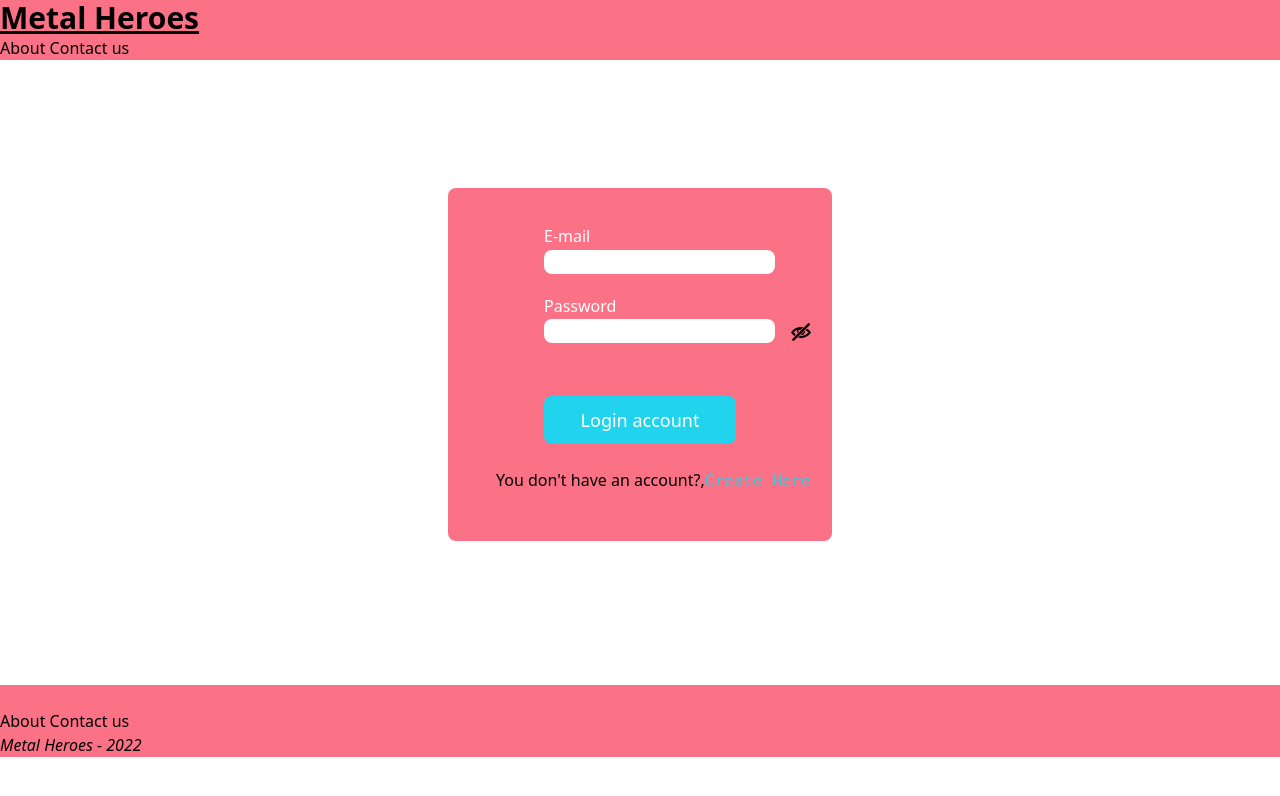
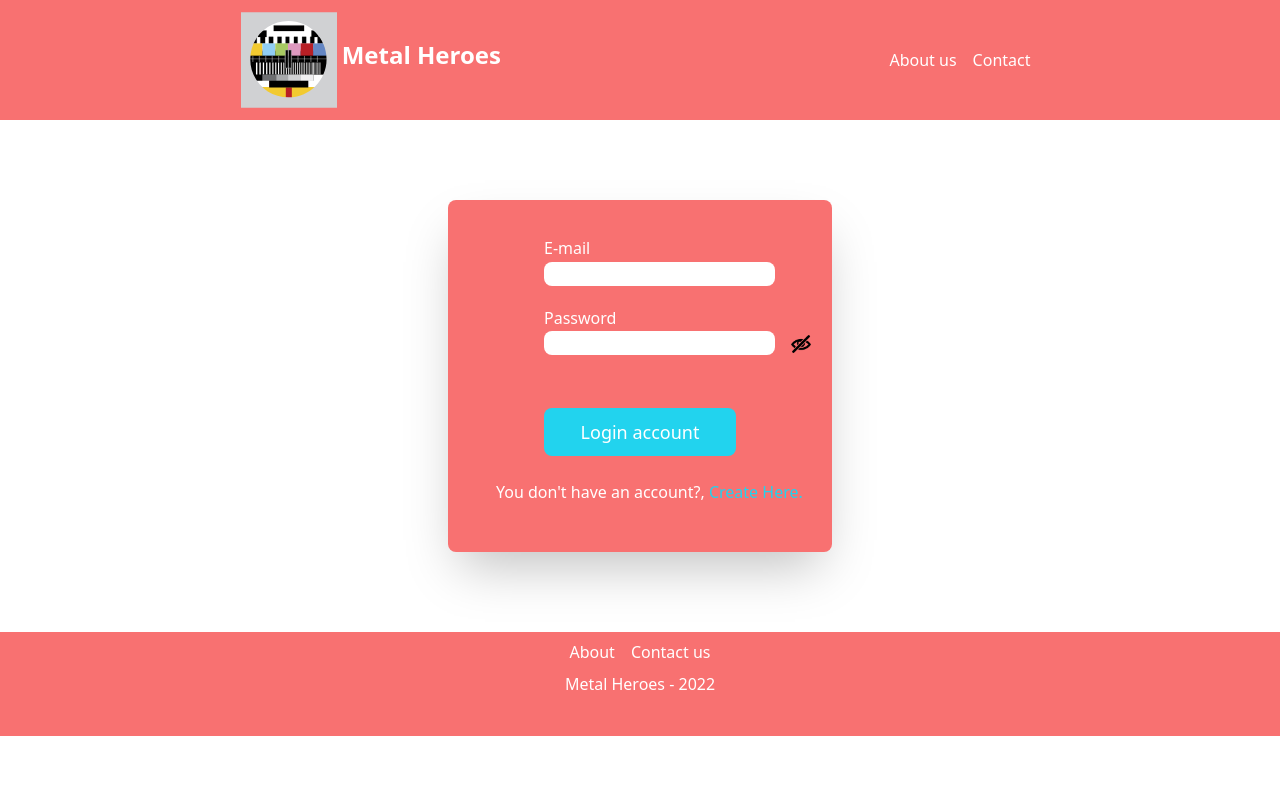
Before and after one commit to Luis09almanza/Integradora_webpage, a plain HTML site: page src/pages/login.html in a window 1280 px wide. Drawn offline with nearby package versions, Linux system fonts and the light colour scheme; files whose address does not match are found by name.

Commit message:
feat: modificar el diseño de todas las paginas

```diff
--- a/src/pages/login.html
+++ b/src/pages/login.html
@@ -19,18 +19,24 @@
     </script>
   </head>
   <body>
-    <header class="bg-rose-400">
-      <!--Header-->
-      <img src="src\img\test.svg" alt="" />
-      <h1 class="text-3xl font-bold underline">Metal Heroes</h1>
-      <div>
-        <a href="#">About</a>
-        <a href="#">Contact us</a>
-      </div>
+
+    <header class="flex flex-wrap flex-row justify-center bg-red-400 text-white sticky top-0">
+        <div class="basis-1/2 pt-3 pb-3">
+            <img src="../img/test.svg" alt="Logotipo" class="md:w-24 md:h-24 md:inline-flex hidden">
+            <h1 class="text-2xl font-bold inline-flex ">Metal Heroes</h1>
+        </div>
+
+        <div class="flex-initial flex items-center justify-center">
+            <a href="./about_us.html" class="m-2 hover:text-cyan-400 hover:font-bold ">About us</a>
+            <a href="./comments.html" class="m-2 hover:text-cyan-400 hover:font-bold">Contact</a>
+        </div>
+
     </header>
-    <div class="flex justify-center items-center mt-32">
+
+
+    <div class="flex justify-center items-center m-20">
       <!--Login inputs and titles-->
-      <div class="bg-rose-400 w-96 rounded-lg">
+      <div class="bg-red-400 w-96 rounded-lg text-white shadow-2xl">
         <div>
           <p class="ml-24 mt-9 text-white">E-mail</p>
           <input type="email" class="rounded-lg align-middle ml-24" />
@@ -48,7 +54,7 @@
             <button onclick="mostrarContraseña()" class="ml-4 mt-12">
               <img
                 class="w-5"
-                src="C:\Users\Salva\project_web_page\Integradora_webpage\src\img\eye.png"
+                src="../img/eye.png"
               />
             </button>
           </div>
@@ -63,26 +69,26 @@
         <br />
         <div class="ml-12 mb-12">
           <p class="font-sans">
-            You don't have an account?,<a
+            You don't have an account?, <a
               href="register.html"
-              class="text-cyan-400 font-mono"
-              >Create Here</a
+              class="text-cyan-400"
+              >Create Here.</a
             >
           </p>
         </div>
       </div>
     </div>
-    <footer class="bg-rose-400 mt-36">
-      <!--Footer-->
-      <div>
-        <input type="button" name="Create an account" />
-        <input type="button" name="Login" />
-      </div>
-      <div>
-        <a href="#">About</a>
-        <a href="#">Contact us</a>
-      </div>
-      <i>Metal Heroes - 2022</i>
+
+    <footer class="flex flex-wrap flex-col bg-red-400 text-white">
+        <div class="inline-flex justify-center">
+            <a href="./about_us.html" class="m-2 hover:text-cyan-400 hover:font-bold">About</a>
+            <a href="./comments.html" class="m-2 hover:text-cyan-400 hover:font-bold">Contact us</a>
+
+        </div>
+        <div class="inline-flex justify-center mb-10">
+            <p>Metal Heroes - 2022</p>
+        </div>
+
     </footer>
   </body>
 </html>
```
Also changed, not shown: index.html (+12 -12 lines), src/pages/about_us.html (+35 -4 lines), src/pages/comments.html (+17 -2 lines), src/pages/register.html (+34 -26 lines).
